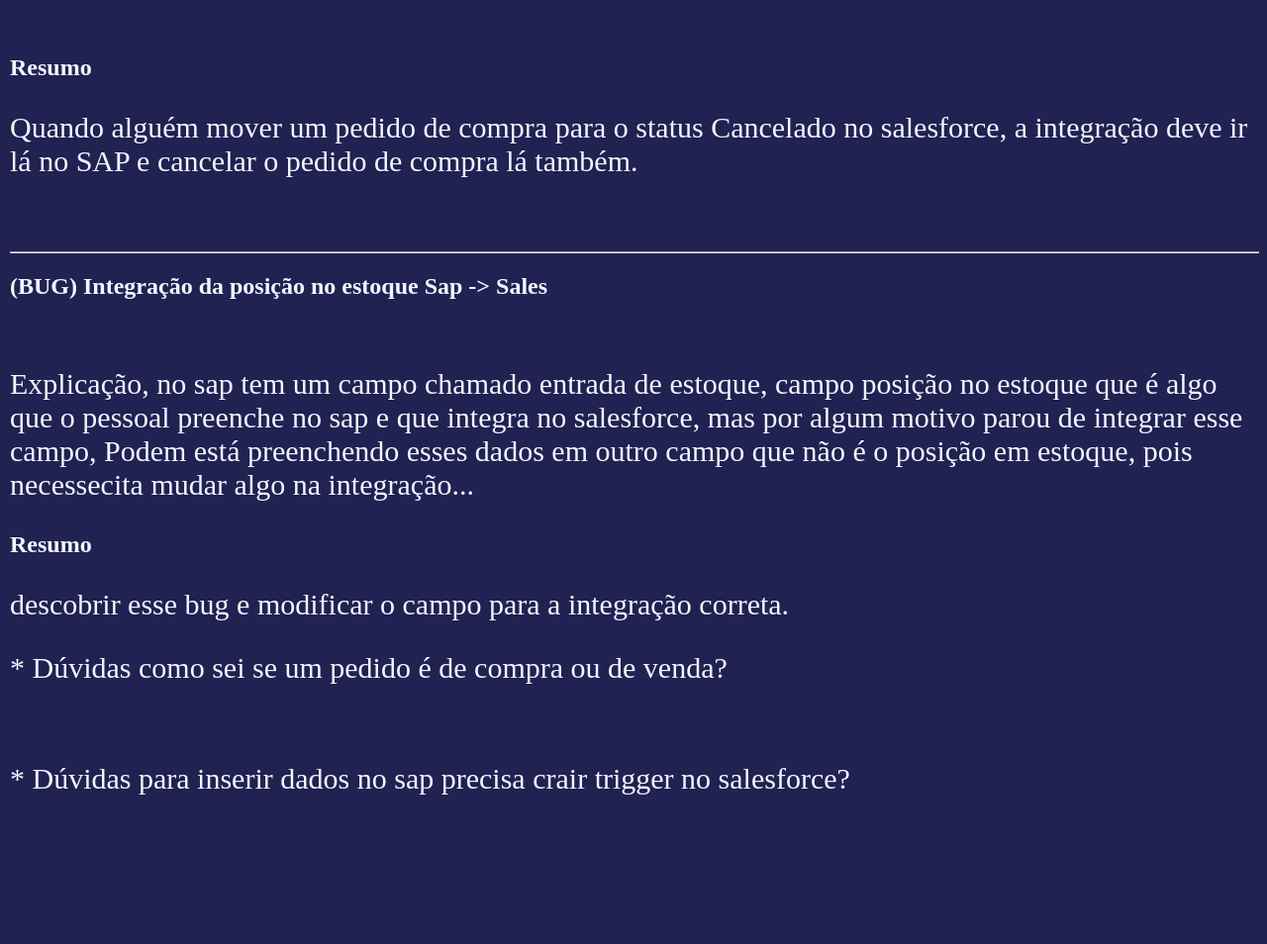
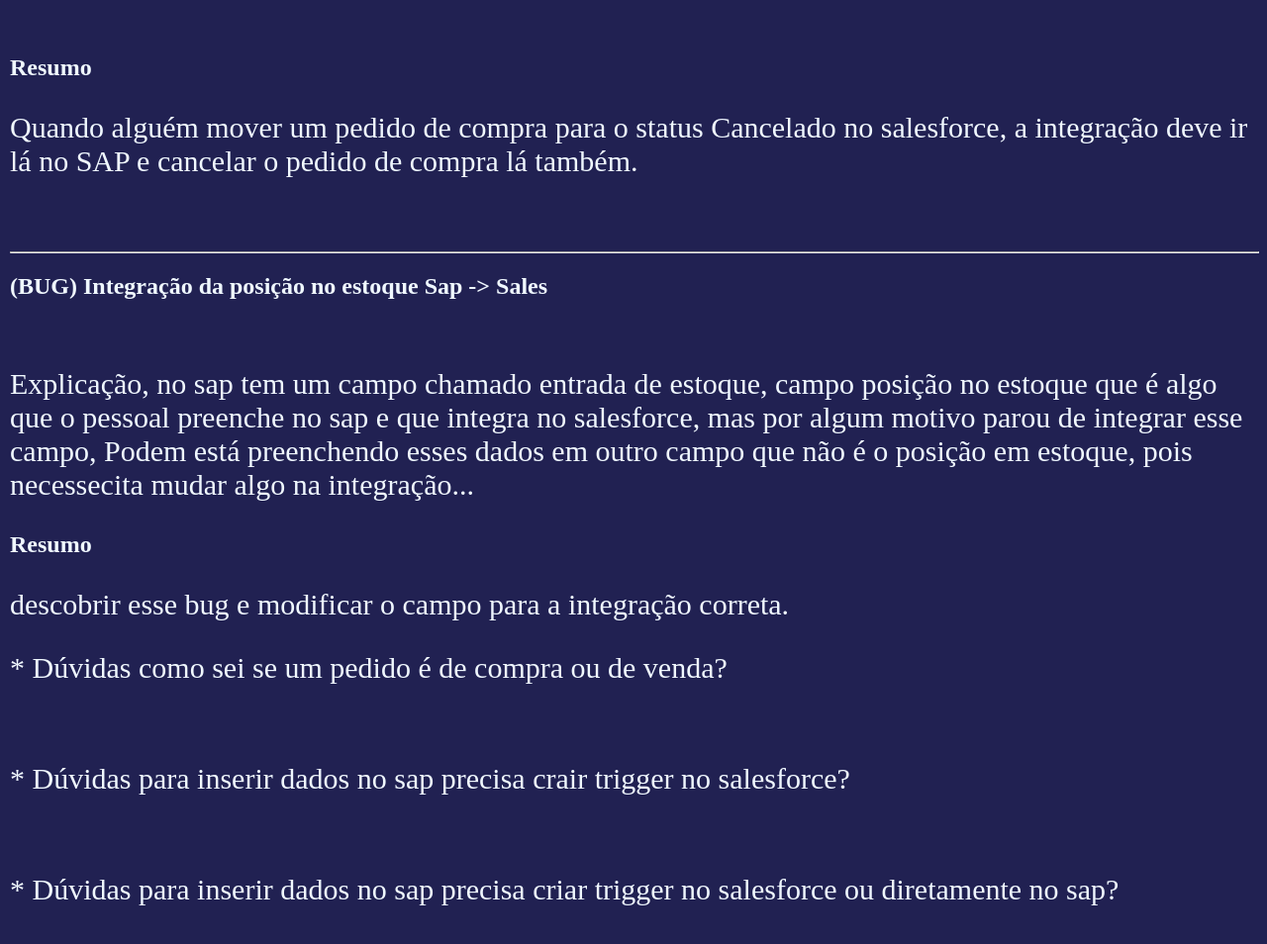
Before and after one commit to sistemabarbo/fute-guaran-, a plain HTML site: page index.html in a window 1280 px wide. Shown: the part 110-1064 px from the top of the page at 99% size. Drawn offline with Linux system fonts and the light colour scheme.

Commit message:
Update index.html

```diff
--- a/index.html
+++ b/index.html
@@ -30,5 +30,6 @@
 
     <p>* Dúvidas como sei se um pedido é de compra ou de venda?</p><br>
     <p>* Dúvidas para inserir dados no sap precisa crair trigger no salesforce?</p><br>
+     <p>* Dúvidas para inserir dados no sap precisa criar trigger no salesforce ou diretamente no sap?</p>
 </body>
 </html>
```
